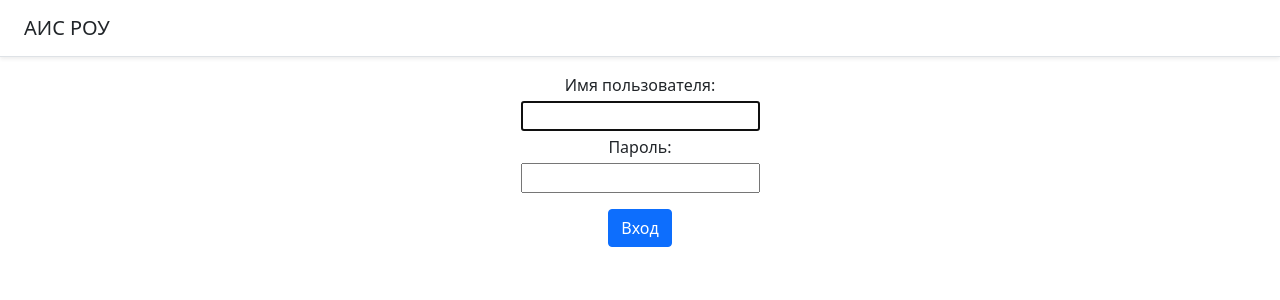
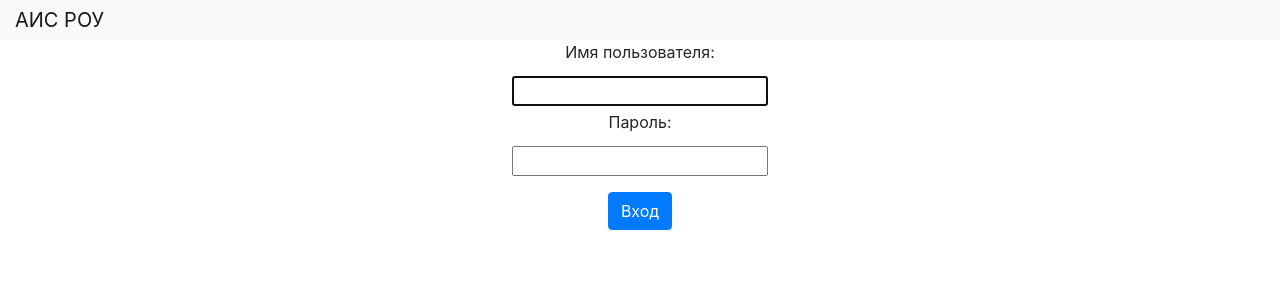
Before and after one commit to VitaliyBiletov/aisrou-django-backend-, a Django app: page /accounts/login/ in a window 1280 px wide. Shown: the top 300 px of the page. Run offline with Django 3.2, Linux system fonts and the light colour scheme; some libraries are stand-ins or nearby versions.

Commit message:
доступ по ссылкам в админке, ссылка на лого

```diff
--- a/admin_panel/urls.py
+++ b/admin_panel/urls.py
@@ -1,4 +1,4 @@
-from django.urls import path
+from django.urls import path, include
 from . import views
 
 
--- a/templates/admin_panel/base_admin.html
+++ b/templates/admin_panel/base_admin.html
@@ -9,7 +9,7 @@
 <body>
 
 <nav class="navbar navbar-dark sticky-top bg-dark flex-md-nowrap p-0">
-    <a class="navbar-brand col-sm-3 col-md-2" href="#">АИС РОУ <b>Admin</b></a>
+    <a class="navbar-brand col-sm-3 col-md-2" href="/">АИС РОУ <b>Admin</b></a>
     <ul class="navbar-nav px-3">
               <li class="nav-item text-nowrap">
                 {% if user.is_authenticated %}
--- a/templates/main/base.html
+++ b/templates/main/base.html
@@ -4,15 +4,22 @@
     <meta charset="UTF-8">
     <title>{% block title %}{% endblock %}</title>
     <!-- CSS only -->
-    <link href="https://cdn.jsdelivr.net/npm/bootstrap@5.0.0-beta2/dist/css/bootstrap.min.css" rel="stylesheet" integrity="sha384-BmbxuPwQa2lc/FVzBcNJ7UAyJxM6wuqIj61tLrc4wSX0szH/Ev+nYRRuWlolflfl" crossorigin="anonymous">
+    <link rel="stylesheet" href="https://stackpath.bootstrapcdn.com/bootstrap/4.3.1/css/bootstrap.min.css" integrity="sha384-ggOyR0iXCbMQv3Xipma34MD+dH/1fQ784/j6cY/iJTQUOhcWr7x9JvoRxT2MZw1T" crossorigin="anonymous">
 </head>
 <body>
-    <header class="d-flex flex-column flex-md-row align-items-center p-3 px-md-4 mb-3 bg-body border-bottom shadow-sm">
-      <p class="h5 my-0 me-md-auto fw-normal">АИС РОУ</p>
-      <nav class="my-2 my-md-0 me-md-3">
 
+<nav class="navbar navbar-light sticky-top bg-light flex-md-nowrap p-0">
+<a class="navbar-brand col-sm-3 col-md-2" href="/">АИС РОУ</a>
+    <ul class="navbar-nav px-3">
+              <li class="nav-item text-nowrap">
+                {% if user.is_authenticated %}
+                    <a class="nav-link" href="{% url 'logout' %}?next=/">
+                         Выход
+                    </a>
+                {% endif %}
+              </li>
+      </ul>
       </nav>
-    </header>
     <div class="container">
         {% block content %}
         {% endblock %}
```
Also changed, not shown: admin_panel/views.py (+26 -20 lines), templates/main/index.html (+1 -17 lines), db.sqlite3, main/migrations/0002_pupil_name.py (added), main/migrations/0003_remove_pupil_name.py (added).
